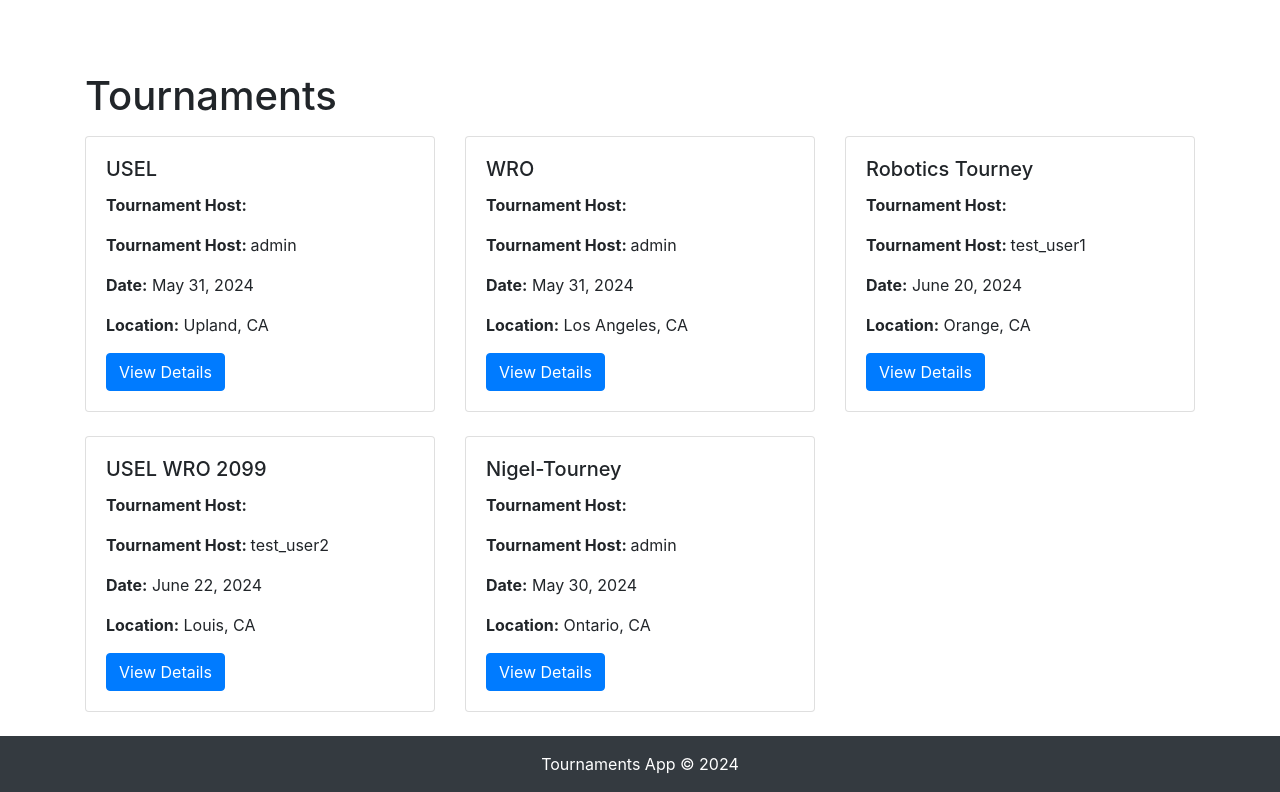
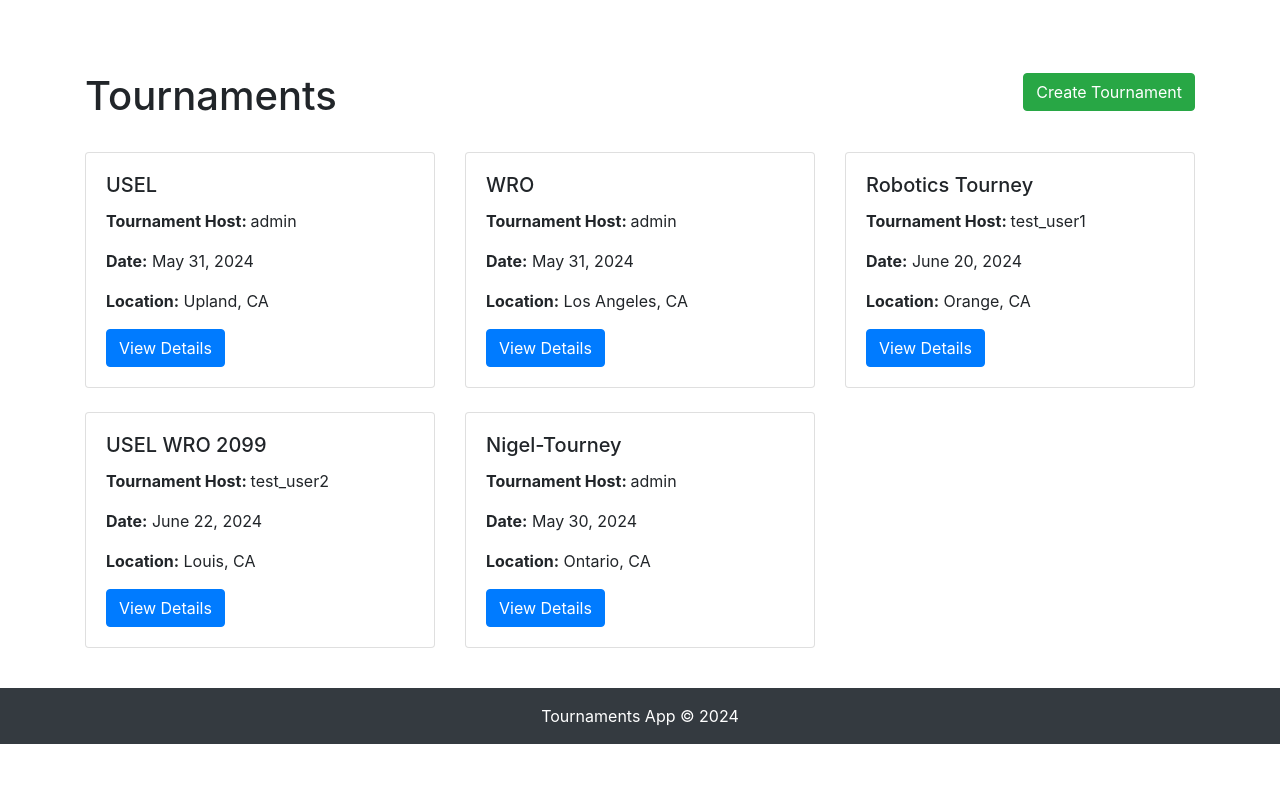
Before and after one commit to nigel-otieno/USEL-Tournament, a Django app: page /tournaments/ in a window 1280 px wide. Shown: the part 56-848 px from the top of the page. After the commit the page ends 800 px from the top, so only its background shows below. Run offline with Django 5.2, Linux system fonts and the light colour scheme; a user stored in the database is signed in; data comes from the database, SQL or seed files in the repository; both versions use the stored data as it was after the commit; some libraries are stand-ins or nearby versions.

Commit message:
completed all necessary crud operations

```diff
--- a/tournament/tournament_app/templates/tournaments.html
+++ b/tournament/tournament_app/templates/tournaments.html
@@ -3,14 +3,27 @@
 {% block title %}Tournaments{% endblock %}
 
 {% block content %}
-<h1 class="mt-4 mb-3">Tournaments</h1>
+<div class="d-flex justify-content-between align-items-center mb-3">
+    <h1 class="mt-4 mb-3">Tournaments</h1>
+    {% if user.is_authenticated %}
+    <div class="text-right">
+        <a href="{% url 'tournament_create' %}" class="btn btn-success">Create Tournament</a>
+    </div>
+    {% endif %}
+</div>
 <div class="row">
     {% for tournament in tournaments %}
     <div class="col-md-4 mb-4">
         <div class="card">
+            {% comment %}
+            {% if tournament.image %}
+                <img src="{{ tournament.image.url }}" class="card-img-top" alt="{{ tournament.name }}">
+            {% else %}
+                <img src="{% static 'path/to/robot.jpg' %}" class="card-img-top" alt="No Image Available">
+            {% endif %}
+            {% endcomment %}
             <div class="card-body">
                 <h5 class="card-title">{{ tournament.name }}</h5>
-                <p class="card-text"><strong>Tournament Host: </strong> {{ tournament.image }}</p>
                 <p class="card-text"><strong>Tournament Host: </strong> {{ tournament.created_by }}</p>
                 <p class="card-text"><strong>Date:</strong> {{ tournament.date }}</p>
                 <p class="card-text"><strong>Location:</strong> {{ tournament.location }}</p>
--- a/tournament/tournament_app/urls.py
+++ b/tournament/tournament_app/urls.py
@@ -7,6 +7,7 @@ urlpatterns = [
     path('', IndexView.as_view(), name='index'),
     path('tournaments/', TournamentsView.as_view(), name='tournaments'),
     path('tournament/<int:pk>/', TournamentDetailView.as_view(), name='tournament_detail'),
+    path('tournament/create/', views.tournament_create, name='tournament_create'),
     path('tournament/<int:id>/edit/', tournament_edit, name='tournament_edit'),
     path('tournament/<int:tournament_id>/create_team/', team_create, name='team_create'),
     path('team/<int:team_id>/create_player/', player_create, name='player_create'),
--- a/tournament/tournament_app/views.py
+++ b/tournament/tournament_app/views.py
@@ -5,6 +5,20 @@ from .models import Tournament, Team, Players, Bracket
 from .forms import TournamentForm, TeamForm, PlayerForm
 from .bracket import Bracket as BracketClass
 import json
+
+
+@login_required
+def tournament_create(request):
+    if request.method == 'POST':
+        form = TournamentForm(request.POST)
+        if form.is_valid():
+            tournament = form.save(commit=False)
+            tournament.created_by = request.user
+            tournament.save()
+            return redirect('tournaments')  # Redirect to the list of tournaments
+    else:
+        form = TournamentForm()
+    return render(request, 'tournament_create.html', {'form': form})
 
 @login_required
 def bracket_create(request, tournament_id):
```
Also changed, not shown: tournament/tournament_app/templates/tournament_create.html (added, +14 -0 lines), tournament/db.sqlite3.
